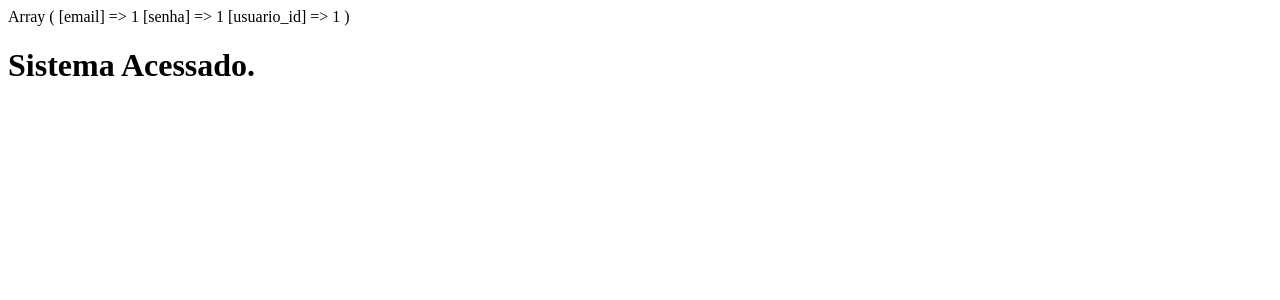
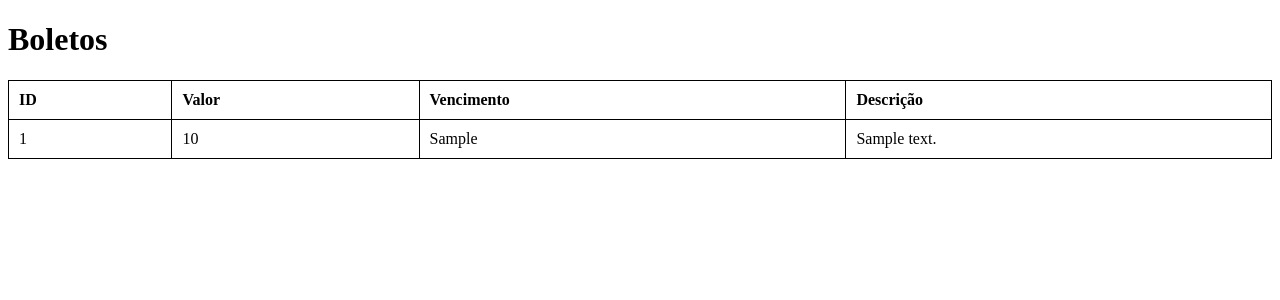
Before and after one commit to dayzintt/lifesteem, a PHP site: page /sistema.php in a window 1280 px wide. Shown: the top 300 px of the page. Run offline with PHP 8.4, Linux system fonts and the light colour scheme; the visitor is signed in with stand-in values (Sample User, id 1); tables that the repository leaves empty or names only in its code hold one stand-in row (values such as "Sample post").

Commit message:
alterações e correções em conexão ao banco de dados e no sistema de acesso ao site

```diff
--- a/configs.php
+++ b/configs.php
@@ -1,15 +1,14 @@
 <?php
-$dbhost= 'localhost';
-$dbusername= 'root';
-$dbpassword= '';
-$dbname= 'life_steem_db';
+$dbhost = 'localhost';
+$dbusername = 'root';
+$dbpassword = '';
+$dbname = 'life_steem_db';
 
-$conex= new mysqli($dbhost, $dbusername, $dbpassword, $dbname);
+$conex = new mysqli($dbhost, $dbusername, $dbpassword, $dbname);
 
-//if ($conex->connect_errno){
-    //echo "erro";
-//}
-//else{
- //   echo"conectado com bd";
-//}
+if ($conex->connect_error) {
+    die("Conexão falhou: " . $conex->connect_error);
+}
+
+$conex->set_charset("utf8");
 ?>
--- a/sistema.php
+++ b/sistema.php
@@ -1,24 +1,69 @@
 <?php
 session_start();
-print_r($_SESSION);
-if((!isset($_SESSION['email']) == true) and (!isset($_SESSION['senha']) == true))
-{
-    unset($_SESSION['email']);
-    unset($_SESSION['senha']);
-    header('location: login.php');
+
+// Verifique se o usuário está logado
+if (!isset($_SESSION['usuario_id'])) {
+    header('Location: login.php');
+    exit();
 }
 
+// Inclua a configuração do banco de dados
+include_once('configs.php');
+
+// Capture o ID do usuário logado
+$usuario_id = $_SESSION['usuario_id'];
+
+// Prepare a consulta SQL para obter os boletos do usuário
+$sql = "SELECT * FROM boletos WHERE usuario_id = ?";
+$stmt = $conex->prepare($sql);
+$stmt->bind_param("i", $usuario_id);
+$stmt->execute();
+$result = $stmt->get_result();
 ?>
-
 
 <!DOCTYPE html>
 <html lang="en">
 <head>
     <meta charset="UTF-8">
     <meta name="viewport" content="width=device-width, initial-scale=1.0">
-    <title>Sistema</title>
+    <title>Ver Boletos</title>
+    <style>
+        table {
+            width: 100%;
+            border-collapse: collapse;
+        }
+        table, th, td {
+            border: 1px solid black;
+        }
+        th, td {
+            padding: 10px;
+            text-align: left;
+        }
+    </style>
 </head>
 <body>
-    <h1>Sistema Acessado.</h1>
+    <h1>Boletos</h1>
+    <table>
+        <tr>
+            <th>ID</th>
+            <th>Valor</th>
+            <th>Vencimento</th>
+            <th>Descrição</th>
+        </tr>
+        <?php while ($row = $result->fetch_assoc()): ?>
+        <tr>
+            <td><?php echo $row['id']; ?></td>
+            <td><?php echo $row['valor']; ?></td>
+            <td><?php echo $row['vencimento']; ?></td>
+            <td><?php echo $row['descricao']; ?></td>
+        </tr>
+        <?php endwhile; ?>
+    </table>
 </body>
 </html>
+
+<?php
+// Feche a declaração e a conexão com o banco de dados
+$stmt->close();
+$conex->close();
+?>
```
